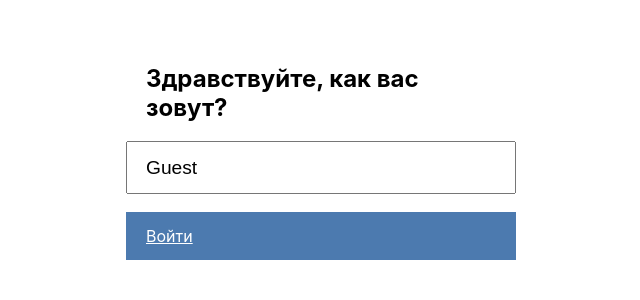
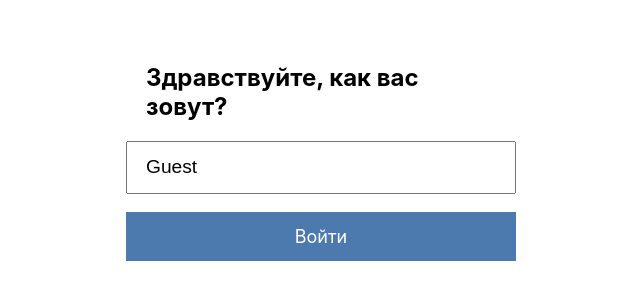
Before and after one commit to cloud-art/accepting-requests-system, a React (Create React App) app: page / in a window 1280 px wide. Shown: the part 172-472 px from the top of the page, without its empty margins (319-959 px from the left). Built offline with nearby package versions, Linux system fonts and the light colour scheme.

Commit message:
changed login style and added deploy module

```diff
--- a/package.json
+++ b/package.json
@@ -6,6 +6,7 @@
     "@testing-library/jest-dom": "^5.16.4",
     "@testing-library/react": "^13.3.0",
     "@testing-library/user-event": "^13.5.0",
+    "gh-pages": "^4.0.0",
     "moment": "^2.29.3",
     "node-sass": "^6.0.0",
     "react": "^18.2.0",
@@ -17,6 +18,8 @@
   },
   "scripts": {
     "start": "react-scripts start",
+    "predeploy": "npm run build",
+    "deploy": "gh-pages -d build",
     "build": "react-scripts build",
     "test": "react-scripts test",
     "eject": "react-scripts eject"
--- a/src/components/Login/Login.scss
+++ b/src/components/Login/Login.scss
@@ -21,6 +21,9 @@
     border: none;
     cursor: pointer;
     width: 100%;
+    text-align: center;
+    text-decoration: none;
+    font-size: large;
 }
 
 .login-input{
@@ -29,6 +32,7 @@
     font-size: larger;
     padding: 12px 18px;
     margin-bottom: 10px;
+
 }
 
 .login-greetings{
```
Also changed, not shown: 1 other file (tests, documents, lock files or other folders).
